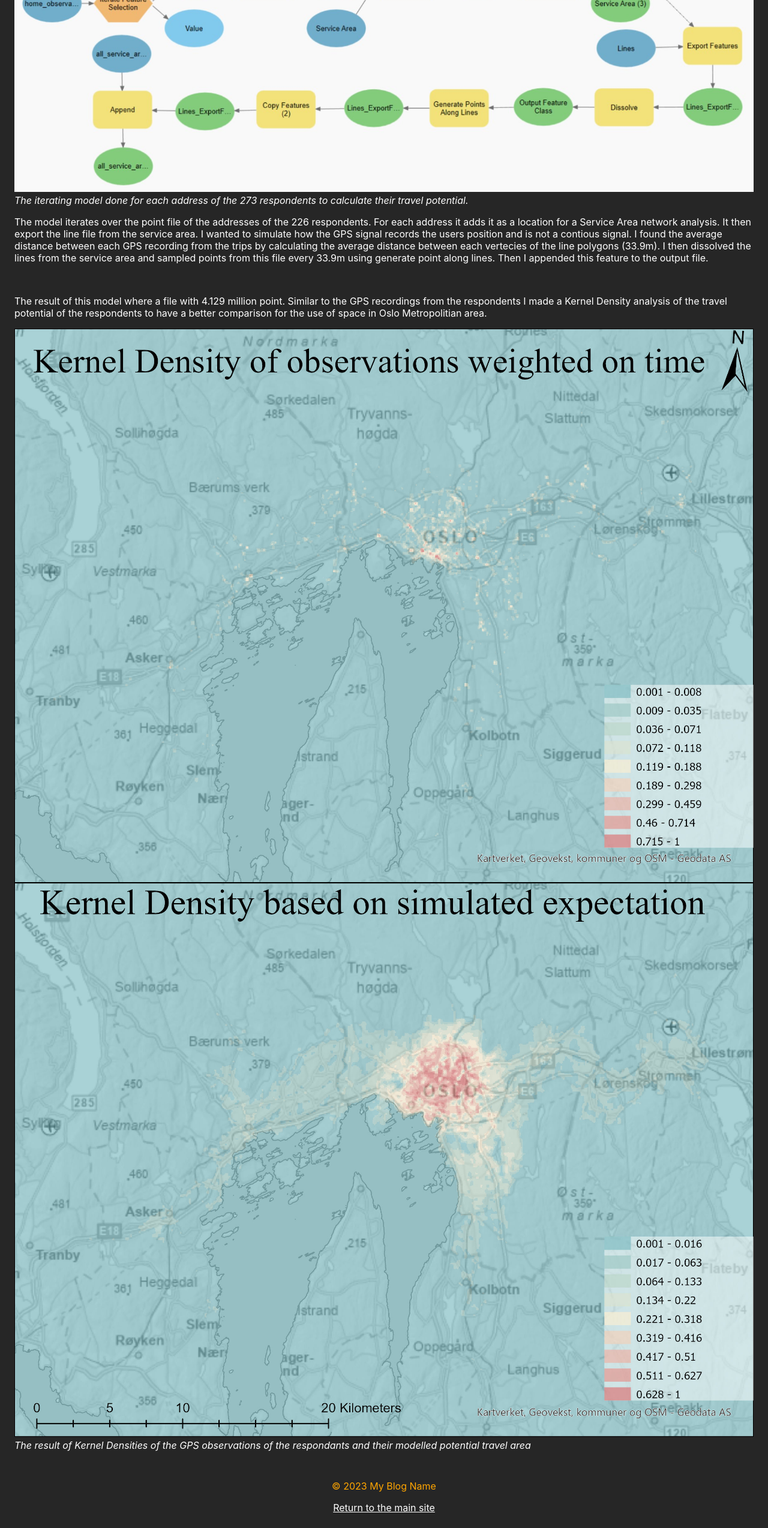
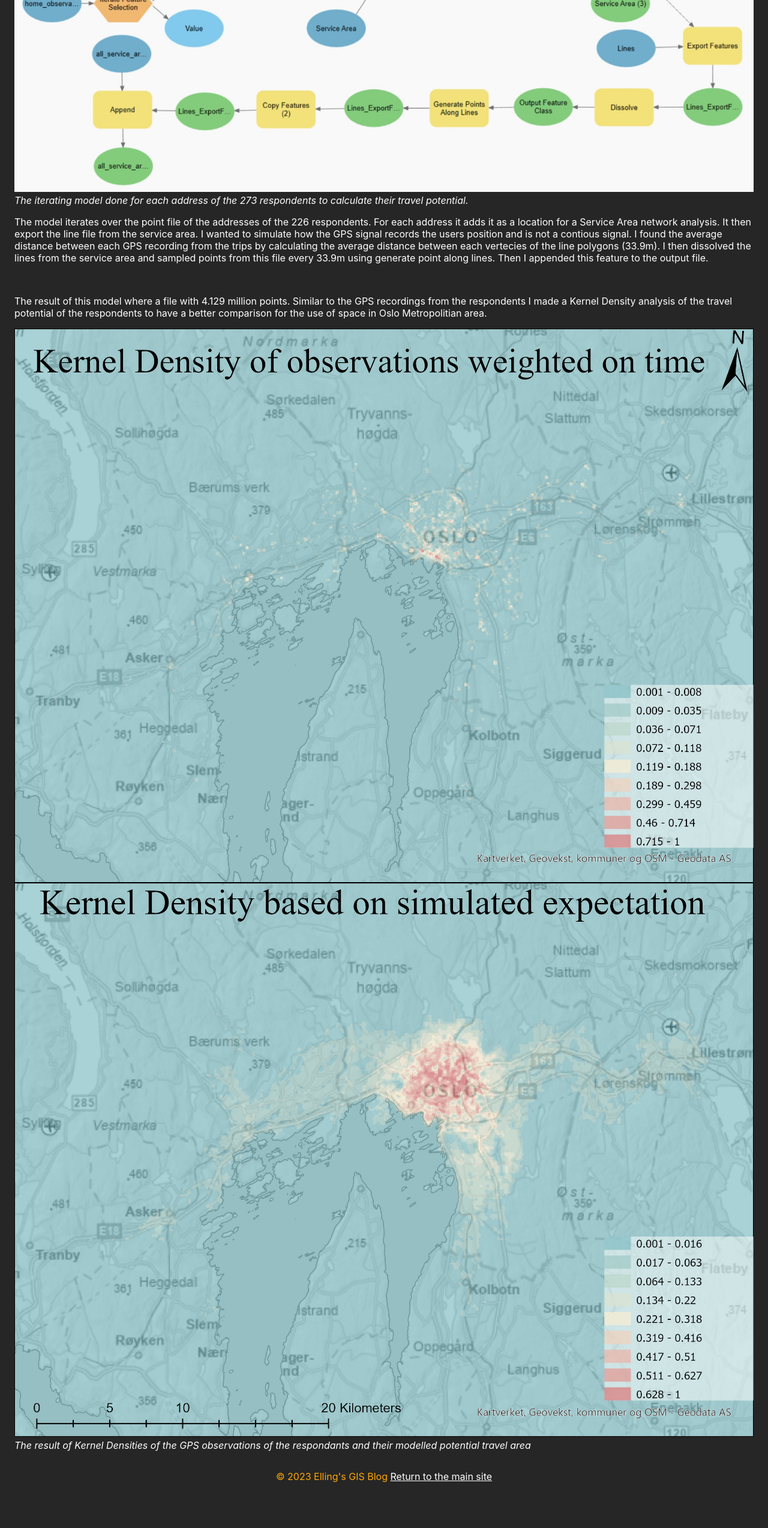
Before and after one commit to EllingOftedal/GIS-Blog, a plain HTML site: page blog_posts/master.html in a window 1280 px wide. Shown: the part 2668-5216 px from the top of the page at 60% size. After the commit the page ends 5164 px from the top, so only its background shows below. Drawn offline with Linux system fonts and the light colour scheme.

Commit message:
Update master.html

```diff
--- a/blog_posts/master.html
+++ b/blog_posts/master.html
@@ -80,7 +80,7 @@
           <br>
 
           <p>
-           The result of this model where a file with 4.129 million point. Similar to the GPS recordings from the respondents I
+           The result of this model where a file with 4.129 million points. Similar to the GPS recordings from the respondents I
             made a Kernel Density analysis of the travel potential of the respondents to have a better comparison for the use of space
             in Oslo Metropolitian area.
           </p>
@@ -97,7 +97,7 @@
       </article>
     </main>
     <footer>
-     <p>&copy; 2023 My Blog Name</p>
+     &copy; 2023 Elling's GIS Blog
      <a href="index.html">Return to the main site</a>
     </footer>
   </body>
```
